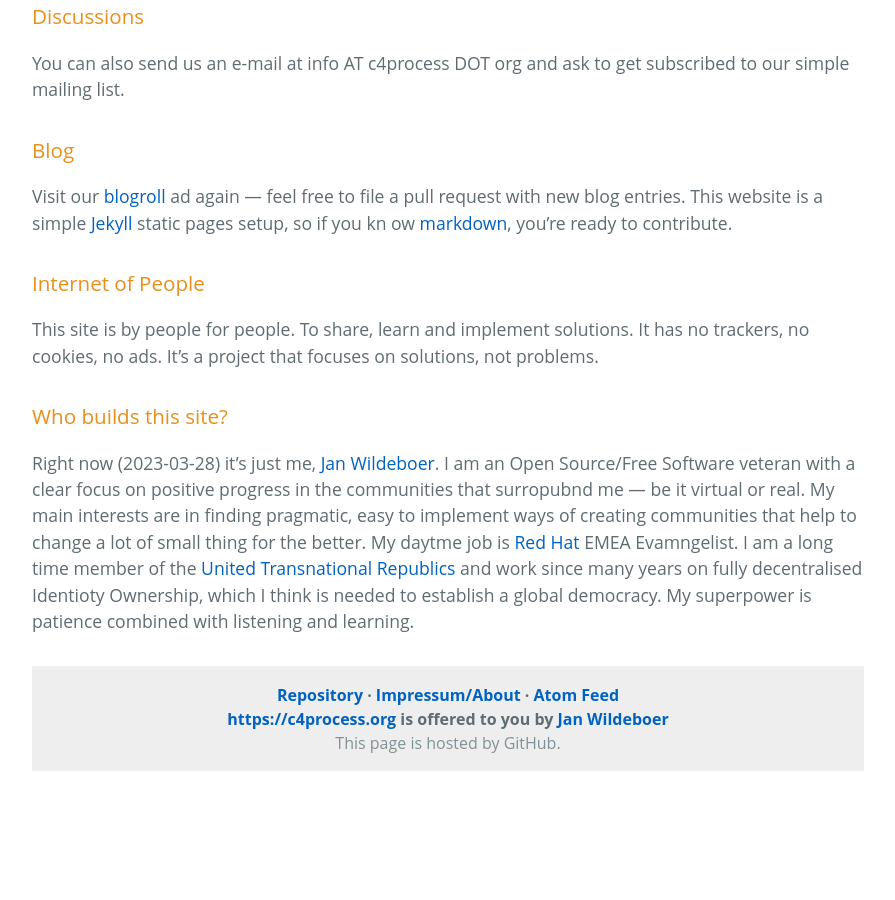
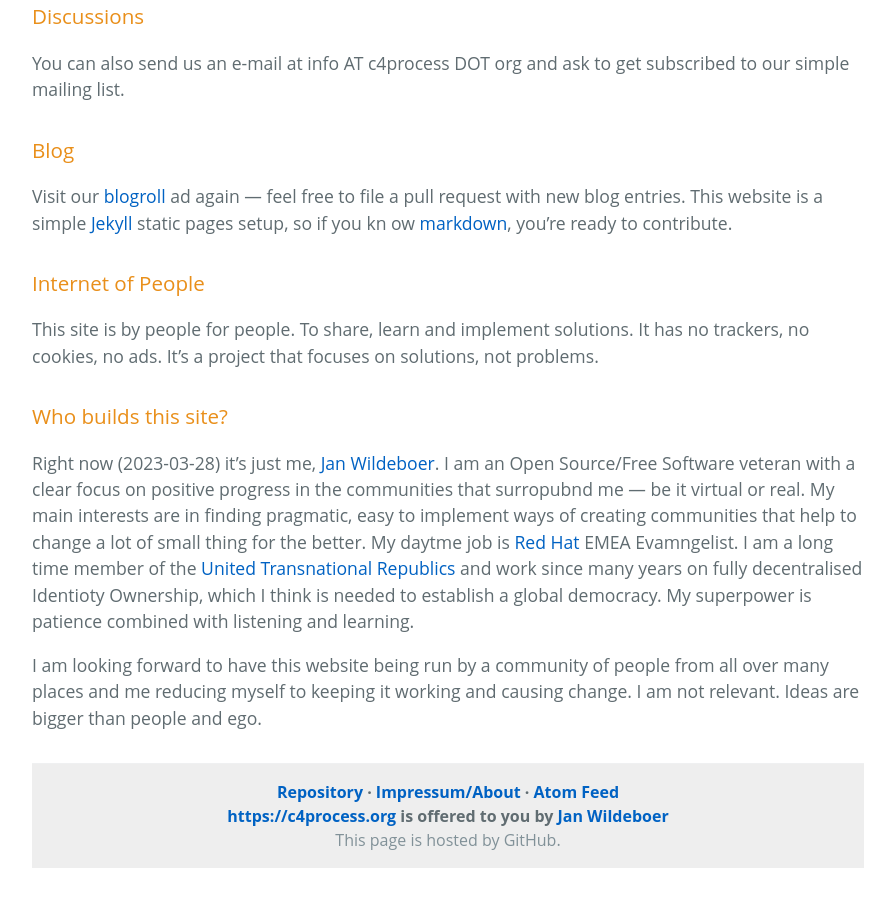
Before and after one commit to jwildeboer/c4processweb, a Jekyll site: the page built from index.md, in a window 1280 px wide and 900 px high, scrolled down 1196 px. Shown: the whole window, without its empty margins (192-1087 px from the left). Built offline with Jekyll 4.4.1, drawn with Linux system fonts in a browser that asks for light colours; before the commit the page ends 1999 px from its top, so only the background shows below that.

Commit message:
More clarifications.

```diff
--- a/index.md
+++ b/index.md
@@ -38,3 +38,5 @@ This site is by people for people. To share, learn and implement solutions. It h
 ### Who builds this site?
 
 Right now (2023-03-28) it's just me, [Jan Wildeboer](https://jan.wildeboer.net). I am an Open Source/Free Software veteran with a clear focus on positive progress in the communities that surropubnd me &mdash; be it virtual or real. My main interests are in finding pragmatic, easy to implement ways of creating communities that help to change a lot of small thing for the better. My daytme job is [Red Hat](https://www.redhat.com) EMEA Evamngelist. I am a long time member of the [United Transnational Republics](https://www.utnr.org) and work since many years on fully decentralised Identioty Ownership, which I think is needed to establish a global democracy. My superpower is patience combined with listening and learning.
+
+I am looking forward to have this website being run by a community of people from all over many places and me reducing myself to keeping it working and causing change. I am not relevant. Ideas are bigger than people and ego.
```
